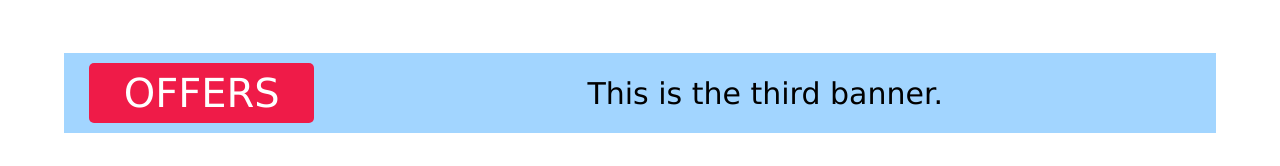
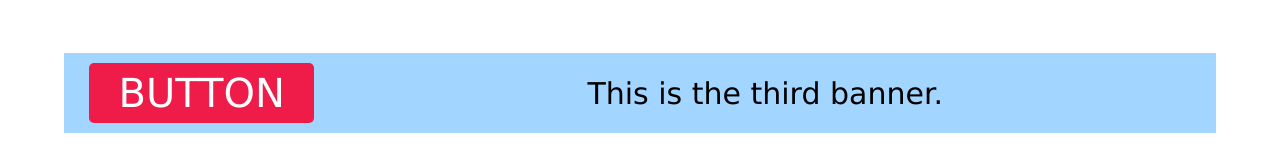
Before and after one commit to LeonelAlegreDev/animated-banner, a plain HTML site: page index.html in a window 1280 px wide. Shown: the part 307-473 px from the top of the page. Drawn offline with Linux system fonts and the light colour scheme.

Commit message:
Texto del boton actualizado

```diff
--- a/index.html
+++ b/index.html
@@ -15,7 +15,7 @@
     <div id="wrapper">
         <!-- OFFERS -->
         <div id="animated-banner">
-            <a href="#" id="banner-btn"><span>OFFERS</span></a>
+            <a href="#" id="banner-btn"><span>BUTTON</span></a>
             <div id="banner-wrapper">
                 <div class="banner-item">
                     <a href="#">
```
